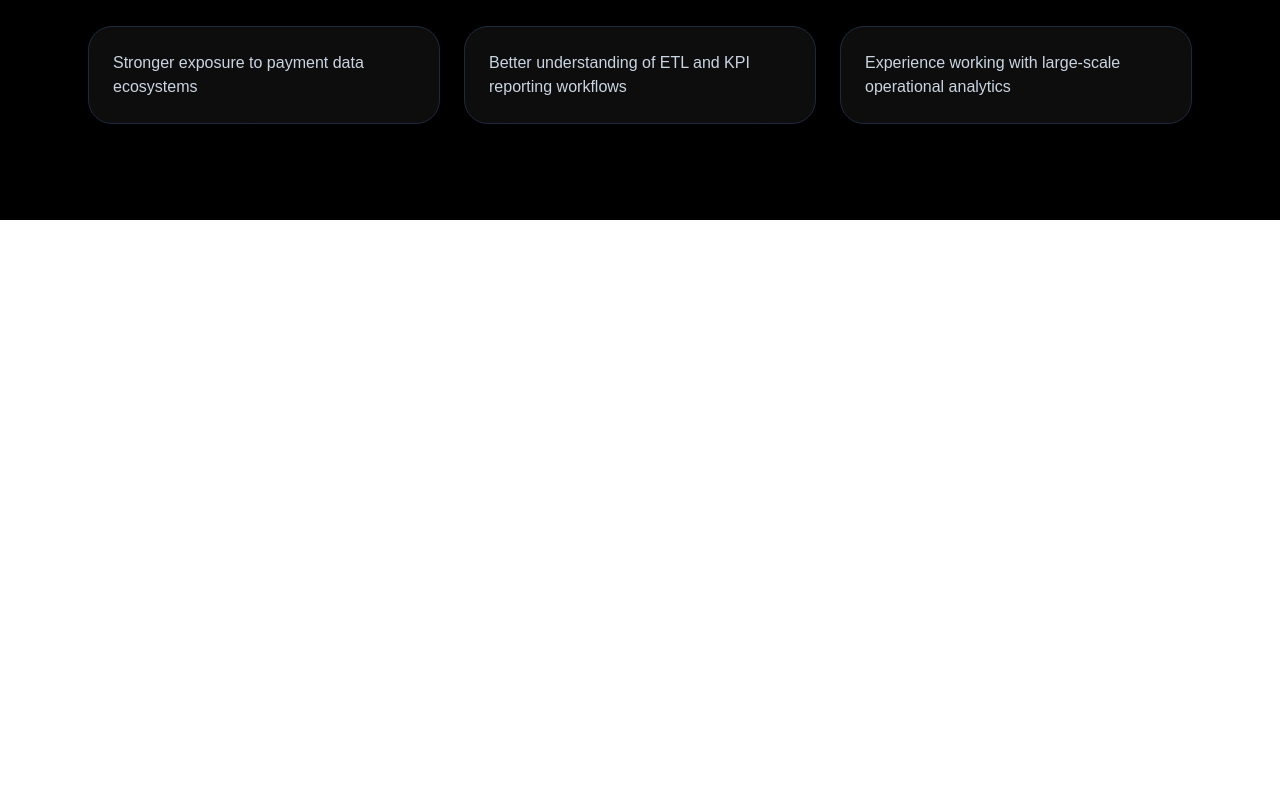
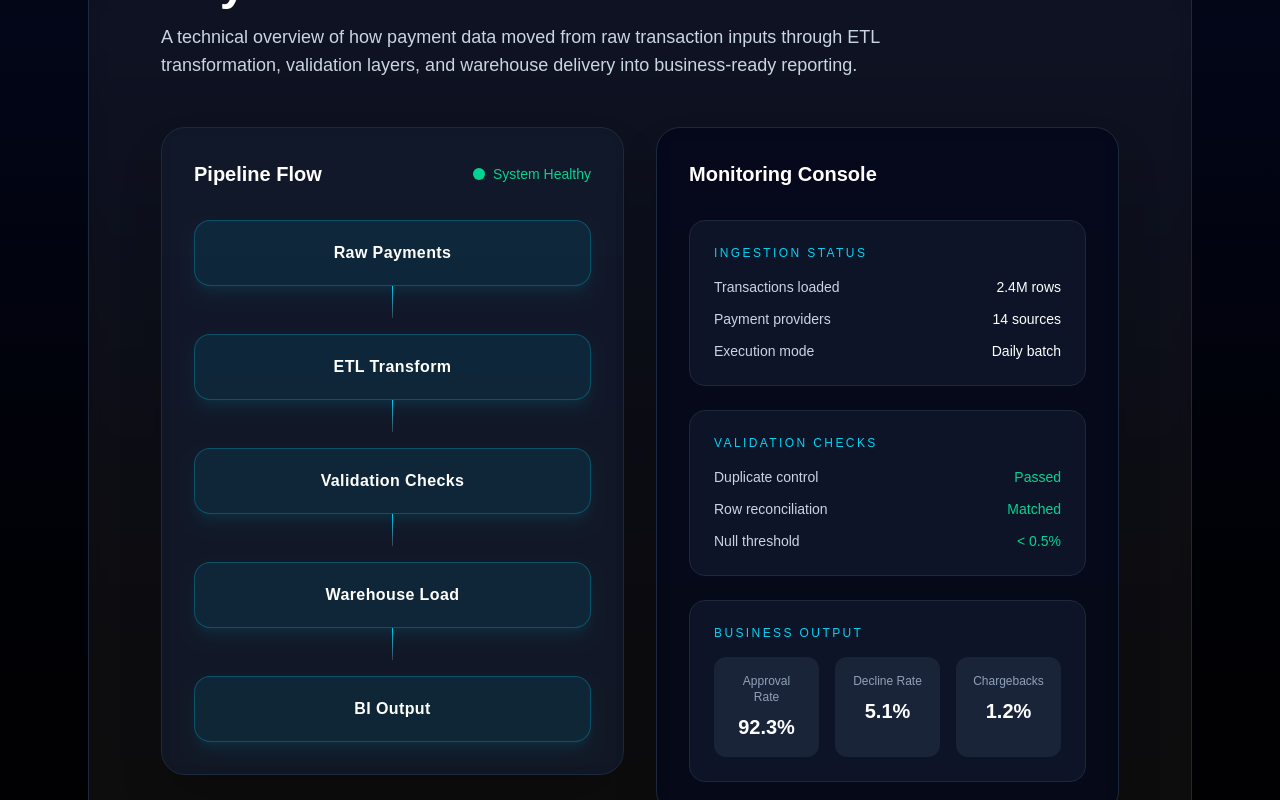
Before and after one commit to rkcpablo/pablo-portafolio, a Next.js app: page /amadeus in a window 1280 px wide. Shown: the part 1240-2040 px from the top of the page. Before the commit the page ends 1460 px from the top, so only its background shows below. Built offline with nearby package versions, Linux system fonts and the light colour scheme.

Commit message:
Amadeus homepage v0.2

```diff
--- a/app/amadeus/page.tsx
+++ b/app/amadeus/page.tsx
@@ -105,6 +105,126 @@ export default function AmadeusPage() {
         <div className="mb-10 rounded-3xl border border-slate-800 bg-white/5 backdrop-blur-sm p-6">
           <h2 className="text-3xl font-bold mb-6">Technical Overview</h2>
 
+          <section className="relative py-24 px-6 md:px-12">
+            <div className="max-w-7xl mx-auto">
+              <div className="mb-12">
+                <p className="text-sm uppercase tracking-[0.25em] text-cyan-400 mb-4">
+                  Amadeus
+                </p>
+                <h2 className="text-4xl md:text-5xl font-bold text-white mb-4">
+                  Payments Data Control Room
+                </h2>
+                <p className="text-slate-300 max-w-3xl text-lg">
+                  A technical overview of how payment data moved from raw transaction inputs
+                  through ETL transformation, validation layers, and warehouse delivery into
+                  business-ready reporting.
+                </p>
+              </div>
+
+              <div className="grid lg:grid-cols-2 gap-8 items-start">
+                {/* Left Side - Pipeline Flow */}
+                <div className="rounded-3xl border border-slate-800 bg-slate-900/70 backdrop-blur-sm p-8 shadow-2xl">
+                  <div className="flex items-center justify-between mb-8">
+                    <h3 className="text-xl font-semibold text-white">Pipeline Flow</h3>
+                    <div className="flex items-center gap-2 text-emerald-400 text-sm font-medium">
+                      <span className="relative flex h-3 w-3">
+                        <span className="animate-ping absolute inline-flex h-full w-full rounded-full bg-emerald-400 opacity-75"></span>
+                        <span className="relative inline-flex rounded-full h-3 w-3 bg-emerald-400"></span>
+                      </span>
+                      System Healthy
+                    </div>
+                  </div>
+
+                  <div className="space-y-4">
+                    {[
+                      "Raw Payments",
+                      "ETL Transform",
+                      "Validation Checks",
+                      "Warehouse Load",
+                      "BI Output",
+                    ].map((step, index) => (
+                      <div key={index} className="flex flex-col items-center">
+                        <div className="w-full rounded-2xl border border-cyan-500/30 bg-cyan-500/10 px-6 py-5 text-center shadow-lg shadow-cyan-500/10 transition hover:-translate-y-1 hover:border-cyan-400/50">
+                          <p className="text-white font-semibold tracking-wide">{step}</p>
+                        </div>
+                        {index < 4 && (
+                          <div className="h-8 w-px bg-gradient-to-b from-cyan-400 to-slate-700"></div>
+                        )}
+                      </div>
+                    ))}
+                  </div>
+                </div>
+
+                {/* Right Side - Monitoring Console */}
+                <div className="rounded-3xl border border-slate-800 bg-slate-950/80 backdrop-blur-sm p-8 shadow-2xl">
+                  <h3 className="text-xl font-semibold text-white mb-8">Monitoring Console</h3>
+
+                  <div className="space-y-6">
+                    <div className="rounded-2xl border border-slate-800 bg-slate-900/80 p-6">
+                      <p className="text-xs uppercase tracking-[0.2em] text-cyan-400 mb-4">
+                        Ingestion Status
+                      </p>
+                      <div className="space-y-3 text-slate-300 text-sm">
+                        <div className="flex justify-between">
+                          <span>Transactions loaded</span>
+                          <span className="text-white font-medium">2.4M rows</span>
+                        </div>
+                        <div className="flex justify-between">
+                          <span>Payment providers</span>
+                          <span className="text-white font-medium">14 sources</span>
+                        </div>
+                        <div className="flex justify-between">
+                          <span>Execution mode</span>
+                          <span className="text-white font-medium">Daily batch</span>
+                        </div>
+                      </div>
+                    </div>
+
+                    <div className="rounded-2xl border border-slate-800 bg-slate-900/80 p-6">
+                      <p className="text-xs uppercase tracking-[0.2em] text-cyan-400 mb-4">
+                        Validation Checks
+                      </p>
+                      <div className="space-y-3 text-sm text-slate-300">
+                        <div className="flex justify-between">
+                          <span>Duplicate control</span>
+                          <span className="text-emerald-400 font-medium">Passed</span>
+                        </div>
+                        <div className="flex justify-between">
+                          <span>Row reconciliation</span>
+                          <span className="text-emerald-400 font-medium">Matched</span>
+                        </div>
+                        <div className="flex justify-between">
+                          <span>Null threshold</span>
+                          <span className="text-emerald-400 font-medium">&lt; 0.5%</span>
+                        </div>
+                      </div>
+                    </div>
+
+                    <div className="rounded-2xl border border-slate-800 bg-slate-900/80 p-6">
+                      <p className="text-xs uppercase tracking-[0.2em] text-cyan-400 mb-4">
+                        Business Output
+                      </p>
+                      <div className="grid grid-cols-3 gap-4">
+                        <div className="rounded-xl bg-slate-800/80 p-4 text-center">
+                          <p className="text-xs text-slate-400 mb-2">Approval Rate</p>
+                          <p className="text-white font-bold text-xl">92.3%</p>
+                        </div>
+                        <div className="rounded-xl bg-slate-800/80 p-4 text-center">
+                          <p className="text-xs text-slate-400 mb-2">Decline Rate</p>
+                          <p className="text-white font-bold text-xl">5.1%</p>
+                        </div>
+                        <div className="rounded-xl bg-slate-800/80 p-4 text-center">
+                          <p className="text-xs text-slate-400 mb-2">Chargebacks</p>
+                          <p className="text-white font-bold text-xl">1.2%</p>
+                        </div>
+                      </div>
+                    </div>
+                  </div>
+                </div>
+              </div>
+            </div>
+          </section>
+
           <div className="rounded-2xl border border-dashed border-slate-700 p-6 text-slate-400">
             Add Amadeus visual here
           </div>
```
